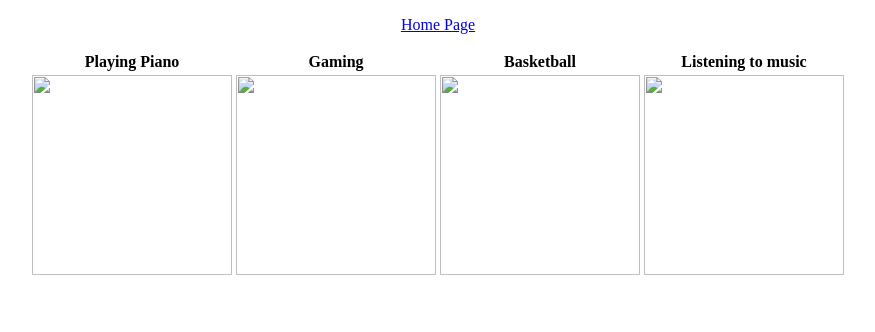
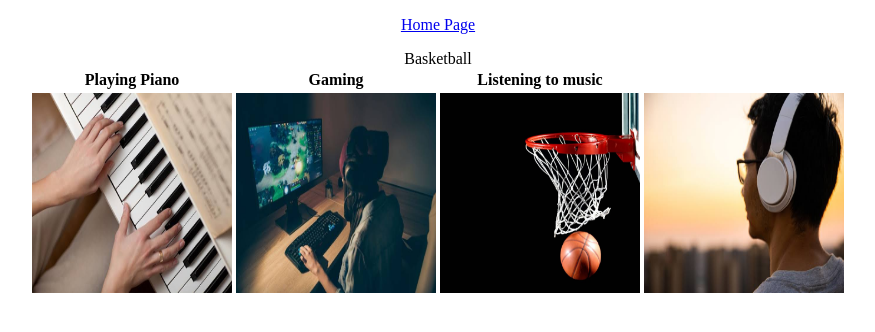
Before and after one commit to Rayver-Mendoza/HTML-Introduction-, a plain HTML site: page Hobbies.html in a window 1280 px wide. Shown: the whole page, without its empty margins (202-1077 px from the left). Drawn offline with Linux system fonts and the light colour scheme.

Commit message:
Update Hobbies.html

```diff
--- a/Hobbies.html
+++ b/Hobbies.html
@@ -4,21 +4,21 @@
 <title>Hobbies</title>
 <body>
     <center>
-        <p> <a href="/storage/emulated/0/Android/data/com.teejay.trebedit/files/TrebEdit user files/Website /index.html">Home Page</a>
+        <p> <a href="index.html">Home Page</a>
         </p>
   <table>
       <table order="1">
     <tr>
         <th>Playing Piano</th>
-        <th>Gaming</th>
+        <th>Gaming</th
         <th>Basketball</th>
         <th>Listening to music</th>
     </tr>
     <tr>
-        <td> <img src="file:///storage/emulated/0/Android/data/com.teejay.trebedit/files/TrebEdit user files/Website /Piano.JPG" width="200" height="200"></td>
-        <td> <img src="file:///storage/emulated/0/Android/data/com.teejay.trebedit/files/TrebEdit user files/Website /Gaming.JPG" width="200" height="200"</td>
-        <td> <img src="file:///storage/emulated/0/Android/data/com.teejay.trebedit/files/TrebEdit user files/Website /Basketball.JPG" width="200" height="200"></td>
-       <td> <img src="file:///storage/emulated/0/Android/data/com.teejay.trebedit/files/TrebEdit user files/Website /Music.JPG" width="200" height="200"></td>
+        <td> <img src="Piano.JPG" width="200" height="200"></td>
+        <td> <img src="Gaming.JPG" width="200" height="200"</td>
+        <td> <img src="Basketball.JPG" width="200" height="200"></td>
+       <td> <img src="Music.JPG" width="200" height="200"></td>
 
     </tr>
   </table>
```
